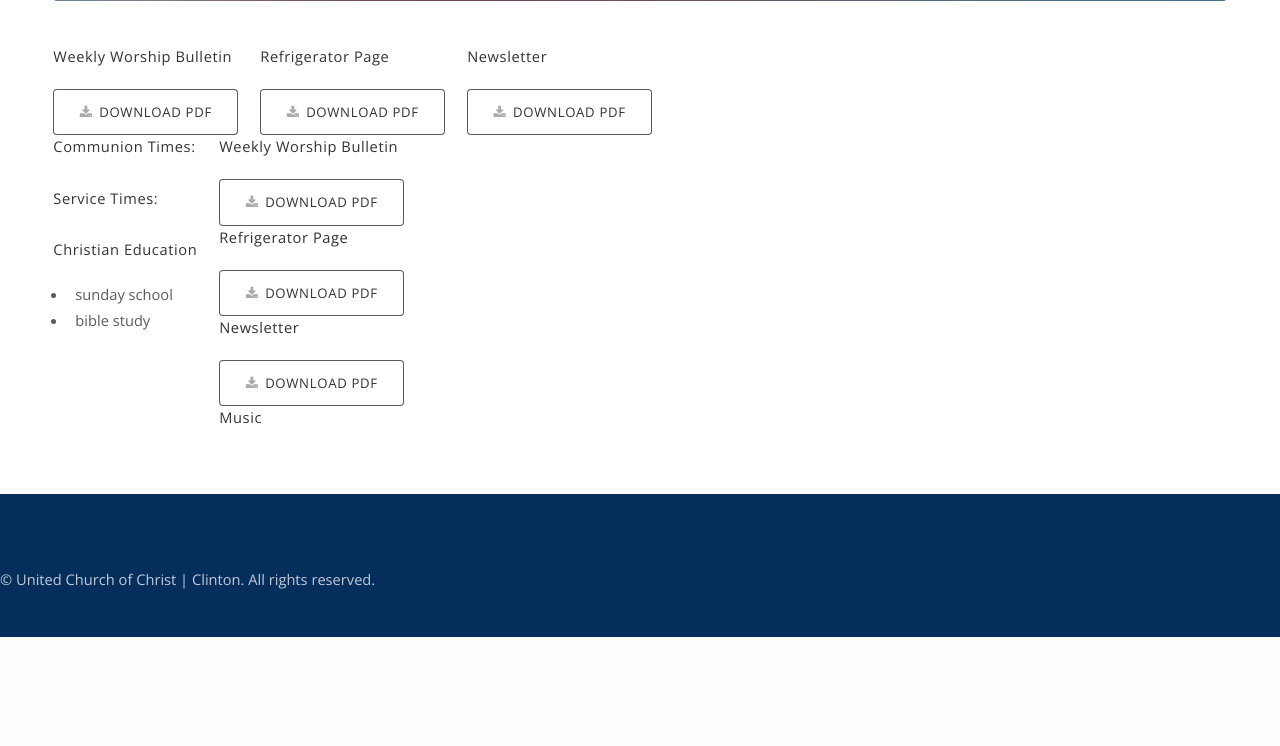
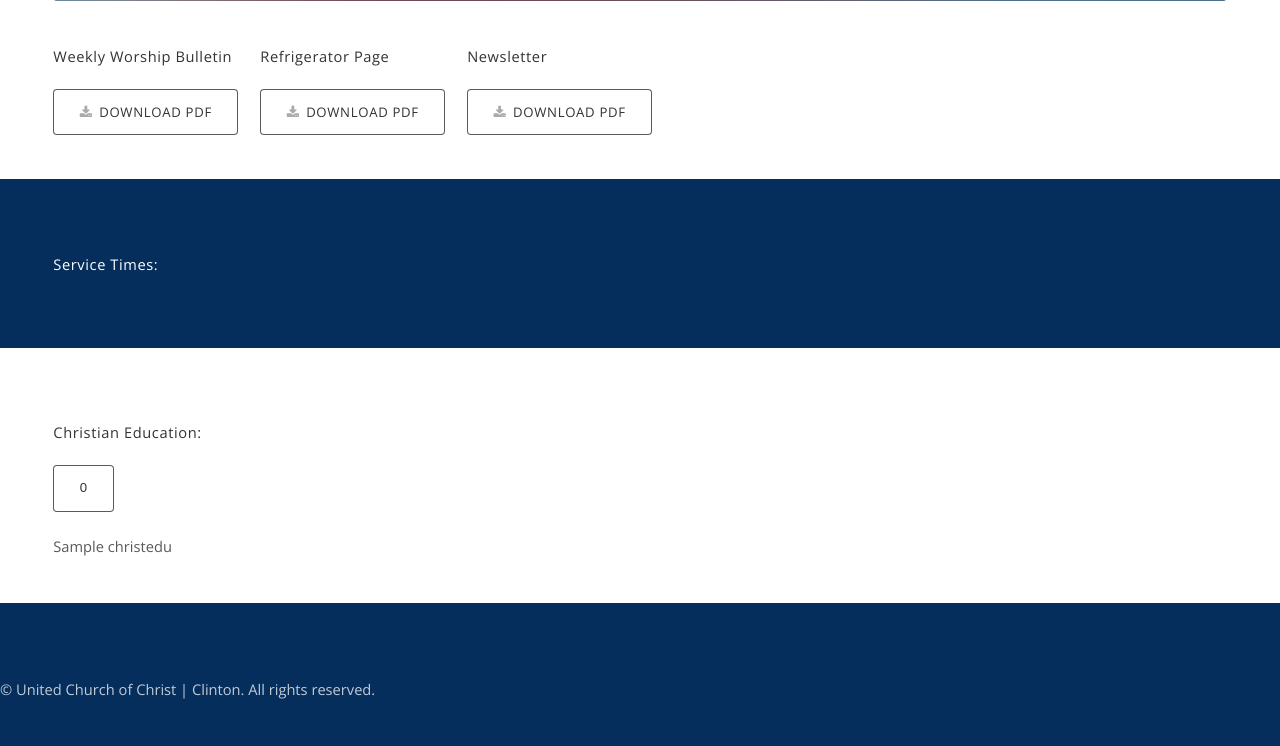
Before and after one commit to metasci/prototype-1, a Node server app: template resources/views/pages/public/worship.hbs in a window 1280 px wide. Shown: the part 672-1418 px from the top of the page. Before the commit the page ends 1309 px from the top, so only its background shows below. Run offline with Node 20, Linux system fonts and the light colour scheme; the template is opened without the code that fills it: most values are stand-ins (such as "Sample title", 1, 10 or a date in 2020); some libraries are stand-ins or nearby versions.

Commit message:
added accordian to worship page && moved music to about dropdown

```diff
--- a/app/http/controllers/admin/Worship.js
+++ b/app/http/controllers/admin/Worship.js
@@ -4,13 +4,13 @@
 	index: (req, res, next) => {
 
 		res.locals.times = {
-			communion: ["11 AM saturday","12 AM sunday"],
 			service: ["1 PM wednesday", "4 PM friday"]
 		}
 
 		res.locals.docs = {
 			bulletin: "https://www.google.com",
-			refrigerator: "https://www.stackoverflow.com"
+			refrigerator: "https://www.stackoverflow.com",
+			newsletter: "https://www.w3schools.com"
 		}
 
 	  res.render('pages/admin/worship');
--- a/resources/views/pages/public/worship.hbs
+++ b/resources/views/pages/public/worship.hbs
@@ -1,8 +1,20 @@
 {{#extend "styles"}}
     <style>
         .worship-docs {
-            background-color: blue;
+            {{!-- background-color: blue;  --}}
             text-align: center;
+        }
+
+        .no-bullets {
+            list-style-type: none;
+        }
+
+        .dark-text {
+            color: #333333;
+        }
+
+        .padded {
+            padding: 10px;
         }
     </style>
 {{/extend}}
@@ -23,7 +35,6 @@
         <div class="container worship-docs">
             <div class="row">
                 <div class="col">
-
                     <h3 class="worship-label">Weekly Worship Bulletin</h3>
                     <a href="{{docs.bulletin}}" class="button icon fa-download" target="_blank">Download PDF</a>
                 </div>
@@ -36,46 +47,62 @@
                     <a href="{{docs.newsletter}}" class="button icon fa-download" target="_blank">Download PDF</a>
                 </div>
             </div>
-            <div class="row">
-                <div class="col worship-left-col">
+        </div>
+    </div>
+</section>
 
-                    <h3 class="worship-label">Communion Times:</h3>
-                    <ul>
-                        {{#each times.communion}}
-                            <li>{{this}}</li>
-                        {{/each}}
-                    </ul>
+<section class="wrapper style1">
+    <div class="inner">
+        <div class="row">
+            <div class="container worship-docs">
+            <div class="col">
+                <h3>Service Times:</h3>
+                <ul class="no-bullets">
+                    {{#each service.times}}
+                        <li>{{this}}</li>
+                    {{/each}}
+                </ul>
+                <div class="card dark-text padded">
+                        {{service.description}}
+                </div>
+                {{!-- <h3 class="worship-label">Christian Education</h3>
+                <ul>
+                    <li>sunday school</li>
+                    <li>bible study</li>
+                </ul> --}}
+            </div>
+            </div>
+        </div>
+    </div>
+</section>
 
-                    <h3 class="worship-label">Service Times:</h3>
-                    <ul>
-                        {{#each times.service}}
-                            <li>{{this}}</li>
-                        {{/each}}
-                    </ul>
+<section class="wrapper">
+    <div class="inner">
+        <div class="row">
+            <div class="container">
 
-                    <h3 class="worship-label">Christian Education</h3>
-                    <ul>
-                        <li>sunday school</li>
-                        <li>bible study</li>
-                    </ul>
+                <h3>Christian Education:</h3>
+                <div id="accordion">
 
-                </div>
+                    {{#each christedu}}
 
+                        <div class="card dark-text">
+                            <div class="card-header" id="heading{{@index}}">
+                            <h5 class="mb-0">
+                                <button class="btn btn-link" data-toggle="collapse" data-target="#collapse{{@index}}" aria-expanded="true" aria-controls="collapse{{@index}}">
+                                {{@key}}
+                                </button>
+                            </h5>
+                            </div>
 
-                <div class="col worship-right-col">
+                            <div id="collapse{{@index}}" class="collapse" aria-labelledby="heading{{@index}}" data-parent="#accordion">
+                            <div class="card-body">
+                                {{this}}
+                            </div>
+                            </div>
+                        </div>
 
-
-                    <h3 class="worship-label">Weekly Worship Bulletin</h3>
-                    <a href="{{docs.bulletin}}" class="button icon fa-download" target="_blank">Download PDF</a>
-
-
-                    <h3 class="worship-label">Refrigerator Page</h3>
-                    <a href="{{docs.refrigerator}}" class="button icon fa-download" target="_blank">Download PDF</a>
-
-                    <h3 class="worship-label">Newsletter</h3>
-                    <a href="{{docs.newsletter}}" class="button icon fa-download" target="_blank">Download PDF</a>
-
-                    <h3 class="worship-label">Music</h3>
+                    {{/each}}
 
                 </div>
 
--- a/resources/views/partials/header.hbs
+++ b/resources/views/partials/header.hbs
@@ -18,6 +18,7 @@
 				<ul>
 					<li><a href="/staff">Staff</a></li>
 					<li><a href="/photos">Photos</a></li>
+					<li><a href="/music">Music</a></li>
 				</ul>
 			</li>
 			<li><a href="/contact">Contact</a></li>
```
Also changed, not shown: app/http/controllers/public/Worship.js (+8 -4 lines), resources/assets/public/styles/custom.css (+0 -19 lines).
